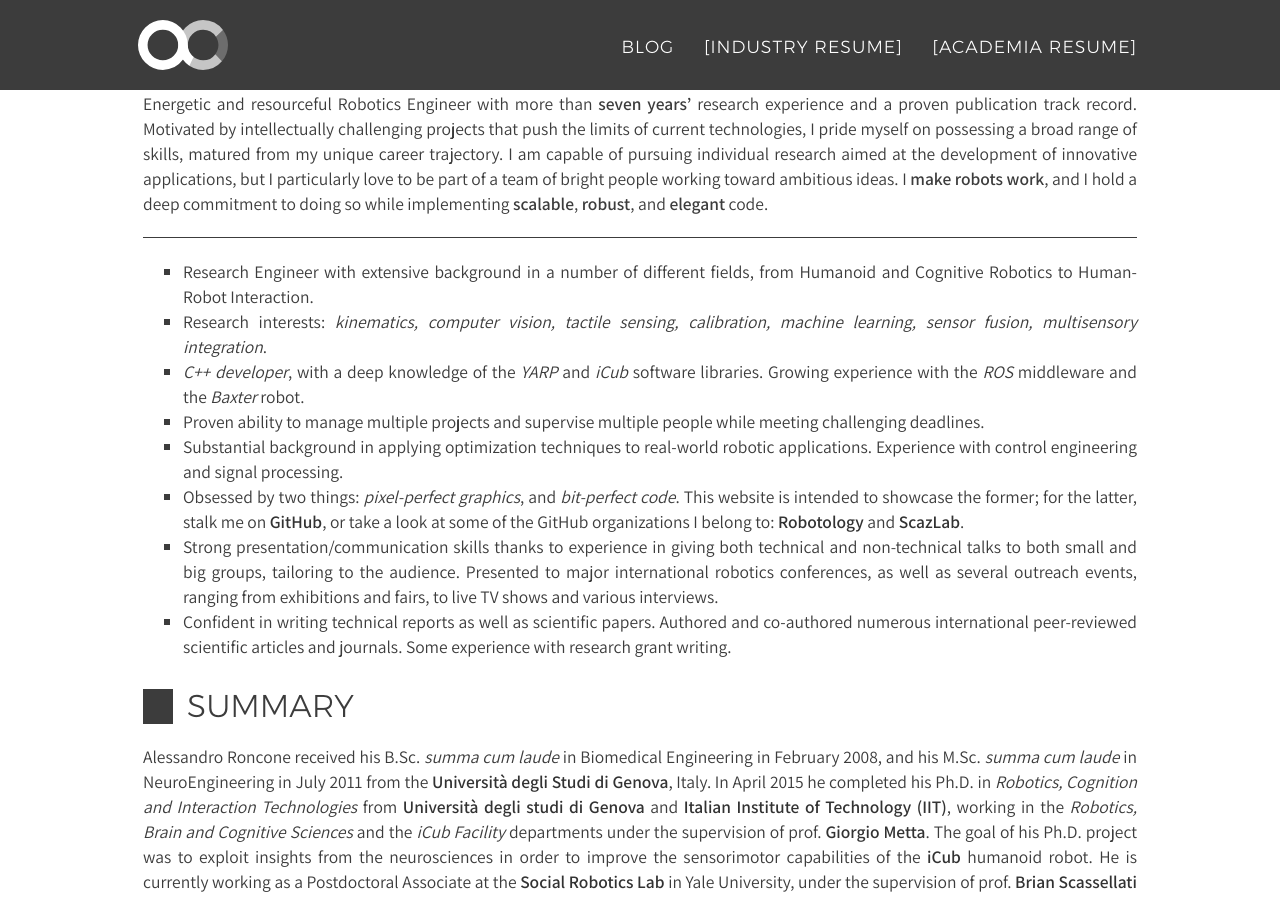
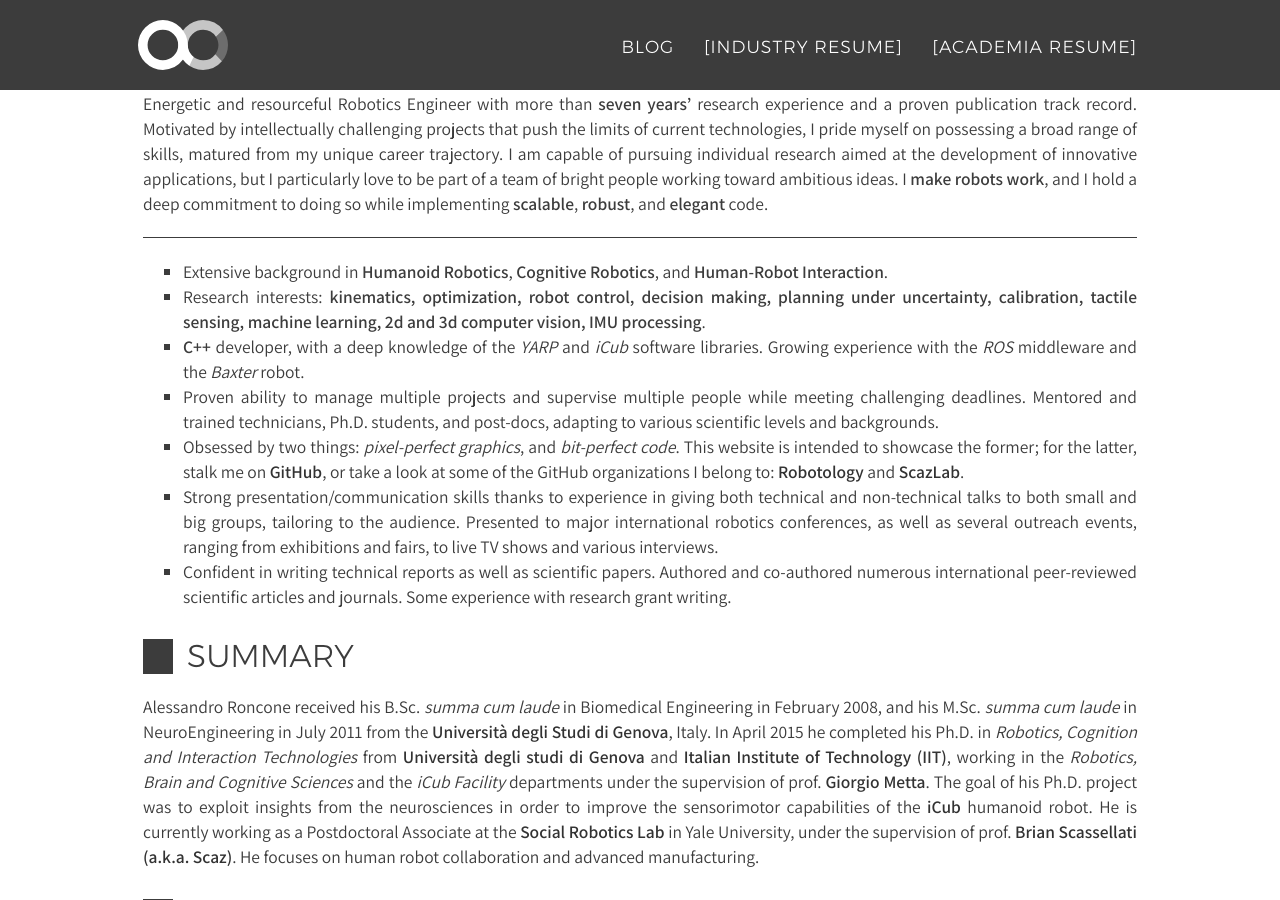
Before and after one commit to alecive/alecive.github.io, a Jekyll site: the page built from _posts/cv/2017-02-08-CV-AlessandroRoncone.md, in a window 1280 px wide and 900 px high, scrolled down 857 px. Built offline with Jekyll 4.4.1, drawn with Linux system fonts in a browser that asks for light colours; nearby versions of some CDN libraries; some web fonts are replaced; some of the changed text lies outside the part shown.

Commit message:
Updated CV

```diff
--- a/_posts/cv/2017-02-08-CV-AlessandroRoncone.md
+++ b/_posts/cv/2017-02-08-CV-AlessandroRoncone.md
@@ -23,11 +23,11 @@
 ---
 {: class="no-print"}
 
- * Research Engineer with extensive background in a number of different fields, from Humanoid and Cognitive Robotics to Human-Robot Interaction.
- * Research interests: _kinematics, computer vision, tactile sensing, calibration, machine learning, sensor fusion, multisensory integration_.
- * _C++ developer_, with a deep knowledge of the _YARP_ and _iCub_ software libraries. Growing experience with the _ROS_ middleware and the _Baxter_ robot.
- * Proven ability to manage multiple projects and supervise multiple people while meeting challenging deadlines.
- * Substantial background in applying optimization techniques to real-world robotic applications. Experience with control engineering and signal processing.
+ * Extensive background in **Humanoid Robotics**, **Cognitive Robotics**, and **Human-Robot Interaction**.
+ * Research interests: **kinematics, optimization, robot control, decision making, planning under uncertainty, calibration, tactile sensing, machine learning, 2d and 3d computer vision, IMU processing**.
+ * **C++** developer, with a deep knowledge of the _YARP_ and _iCub_ software libraries. Growing experience with the _ROS_ middleware and the _Baxter_ robot.
+ * Proven ability to manage multiple projects and supervise multiple people while meeting challenging deadlines. Mentored
+and trained technicians, Ph.D. students, and post-docs, adapting to various scientific levels and backgrounds.
  * Obsessed by two things: _pixel-perfect graphics_, and _bit-perfect code_. This website is intended to showcase the former; for the latter, stalk me on [GitHub](http://github.com/alecive/), or take a look at some of the GitHub organizations I belong to: [Robotology](https://github.com/robotology) and [ScazLab](https://github.com/scazlab).
  * Strong presentation/communication skills thanks to experience in giving both technical and non-technical talks to both small and big groups, tailoring to the audience. Presented to major international robotics conferences, as well as several outreach events, ranging from exhibitions and fairs, to live TV shows and various interviews.
  * Confident in writing technical reports as well as scientific papers. Authored and co-authored numerous international peer-reviewed scientific articles and journals. Some experience with research grant writing.
```
Also changed, not shown: _data/cv-skills.yml (+11 -5 lines).
